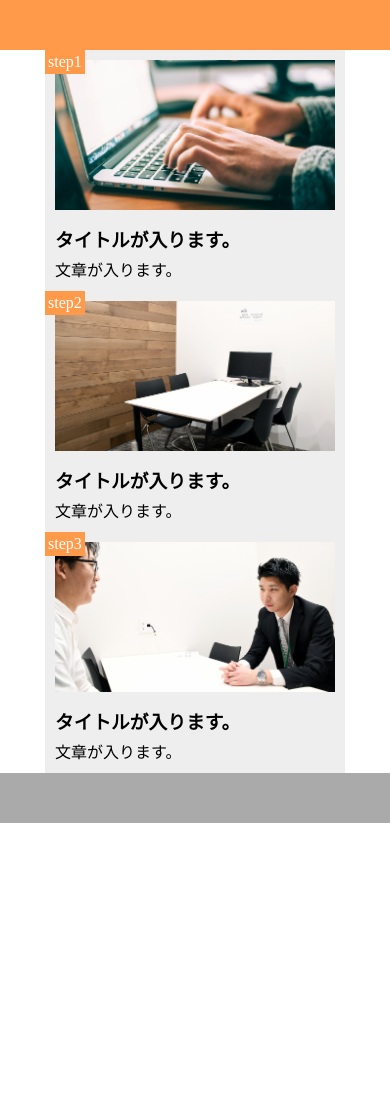
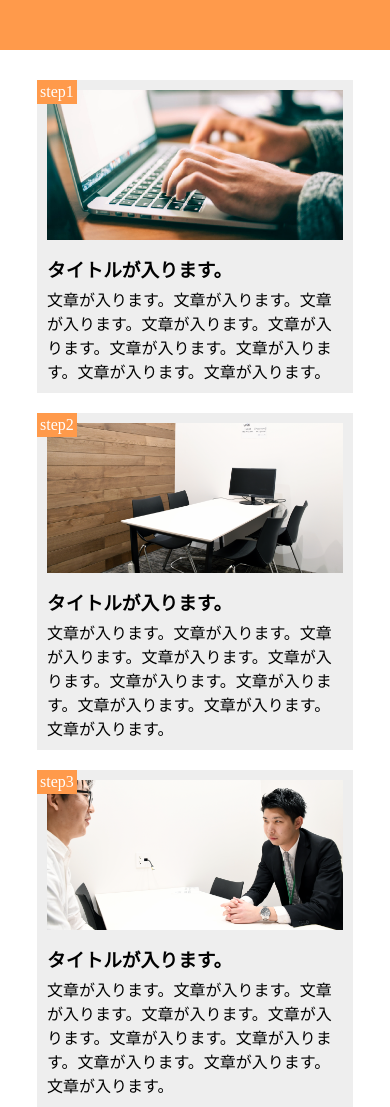
Before and after one commit to katohiro725/chapter9, a plain HTML site: page index.html in a window 390 px wide. Shown: the top 1107 px of the page. Before the commit the page ends 844 px from the top, so only its background shows below. Drawn offline with Linux system fonts and the light colour scheme.

Commit message:
[Update]1-10

```diff
--- a/index.html
+++ b/index.html
@@ -2,7 +2,7 @@
 <html lang="ja">
   <head>
     <meta charset="UTF-8" />
-    <meta name="viewport" content="width=device-width,initial-scale=1.0">
+    <meta name="viewport" content="width=device-width,initial-scale=1.0" />
     <!-- CSSファイルの読み込み -->
     <link rel="stylesheet" href="style.css" />
     <title>第9章　演習</title>
@@ -14,19 +14,25 @@
         <div class="step-img1"></div>
         <span class="step-num">step1</span>
         <h3 class="title">タイトルが入ります。</h3>
-        <p class="text">文章が入ります。</p>
+        <p class="text">
+          文章が入ります。文章が入ります。文章が入ります。文章が入ります。文章が入ります。文章が入ります。文章が入ります。文章が入ります。文章が入ります。
+        </p>
       </div>
       <div class="step-box">
         <div class="step-img2"></div>
         <span class="step-num">step2</span>
         <h3 class="title">タイトルが入ります。</h3>
-        <p class="text">文章が入ります。</p>
+        <p class="text">
+          文章が入ります。文章が入ります。文章が入ります。文章が入ります。文章が入ります。文章が入ります。文章が入ります。文章が入ります。文章が入ります。文章が入ります。
+        </p>
       </div>
       <div class="step-box">
         <div class="step-img3"></div>
         <span class="step-num">step3</span>
         <h3 class="title">タイトルが入ります。</h3>
-        <p class="text">文章が入ります。</p>
+        <p class="text">
+          文章が入ります。文章が入ります。文章が入ります。文章が入ります。文章が入ります。文章が入ります。文章が入ります。文章が入ります。文章が入ります。文章が入ります。
+        </p>
       </div>
     </main>
     <footer></footer>
--- a/style.css
+++ b/style.css
@@ -71,23 +71,29 @@ footer {
 }
 @media screen and (max-width: 768px) {
   header {
-    width: 100%;
+    max-width: 100%;
     margin: 0 auto;
+    margin-bottom: 30px;
   }
 
   main {
-    max-width: 100%;
+    width: 90%;
     display: block;
     margin: 0 auto;
   }
   .step-box {
-    max-width: 100%;
+    width: 90%;
     display: block;
     margin: 0 auto;
+    margin-bottom: 20px;
+    margin-top: 20px;
   }
+
   .step-box:last-child {
-    max-width: 100%;
+    max-width: 90%;
     display: block;
     margin: 0 auto;
+
+    margin-bottom: 50px;
   }
 }
```
